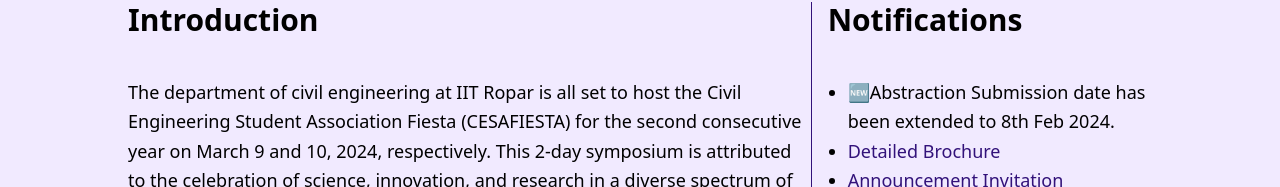
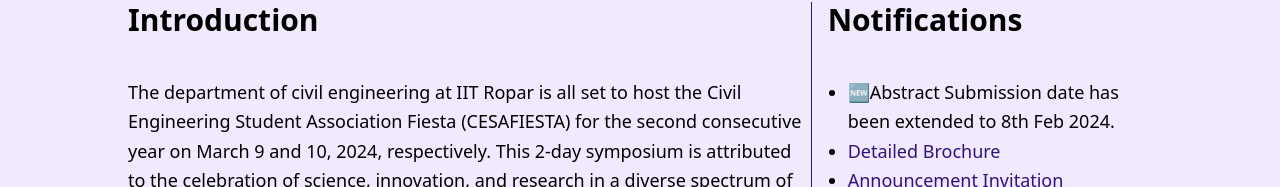
Before and after one commit to itspunkaj/CesaFiesta-React, a React (Vite) app: page / in a window 1280 px wide. Shown: the part 530-717 px from the top of the page. Built offline with nearby package versions, Linux system fonts and the light colour scheme.

Commit message:
Update Important Dates

```diff
--- a/src/Pages/Home/Welcome.jsx
+++ b/src/Pages/Home/Welcome.jsx
@@ -23,7 +23,7 @@
           <div className="text-3xl font-semibold">Notifications</div>
           <div className="my-10 text-lg leading-relaxed">
             <ul className="list-disc pl-5">
-            <li className="font-medium">🆕Abstraction Submission date has been extended to 8th Feb 2024.</li>
+            <li className="font-medium">🆕Abstract Submission date has been extended to 8th Feb 2024.</li>
             <li><a className="text-firstColor font-medium hover:text-thirdColor" href='https://drive.google.com/file/d/14yjOkd-korM4az6QzWiU9iJTavwhAvRT/view?usp=sharing' target='blank_'>Detailed Brochure</a></li>
               <li><a className="text-firstColor font-medium hover:text-thirdColor" href='https://drive.google.com/file/d/113gES1EJMbyKRWXVystK-q9_XwNoPHl9/view?usp=sharing' target='blank_'>Announcement Invitation</a></li>
               <li><a className="text-firstColor font-medium hover:text-thirdColor" href='https://drive.google.com/file/d/1-JUP16EyJXwGb1rw_-URtaGwdcSpJMrm/view?usp=sharing' target='blank_'>Sponsorship Brochure</a></li>
--- a/src/Pages/ImportantDates/ImportantDates.jsx
+++ b/src/Pages/ImportantDates/ImportantDates.jsx
@@ -15,7 +15,7 @@
             <tbody>
               <tr>
                 <td className="md:text-xl border-2 border-slate-600 py-2 px-3">Last Day for Abstract Submission</td>
-                <td className="md:text-xl border-2 border-slate-600 py-2 px-3">31st Jan, 2024</td>
+                <td className="md:text-xl border-2 border-slate-600 py-2 px-3">8th Feb, 2024</td>
               </tr>
               <tr>
                 <td className="md:text-xl border-2 border-slate-600 py-2 px-3">Notification of Acceptance</td>
```
